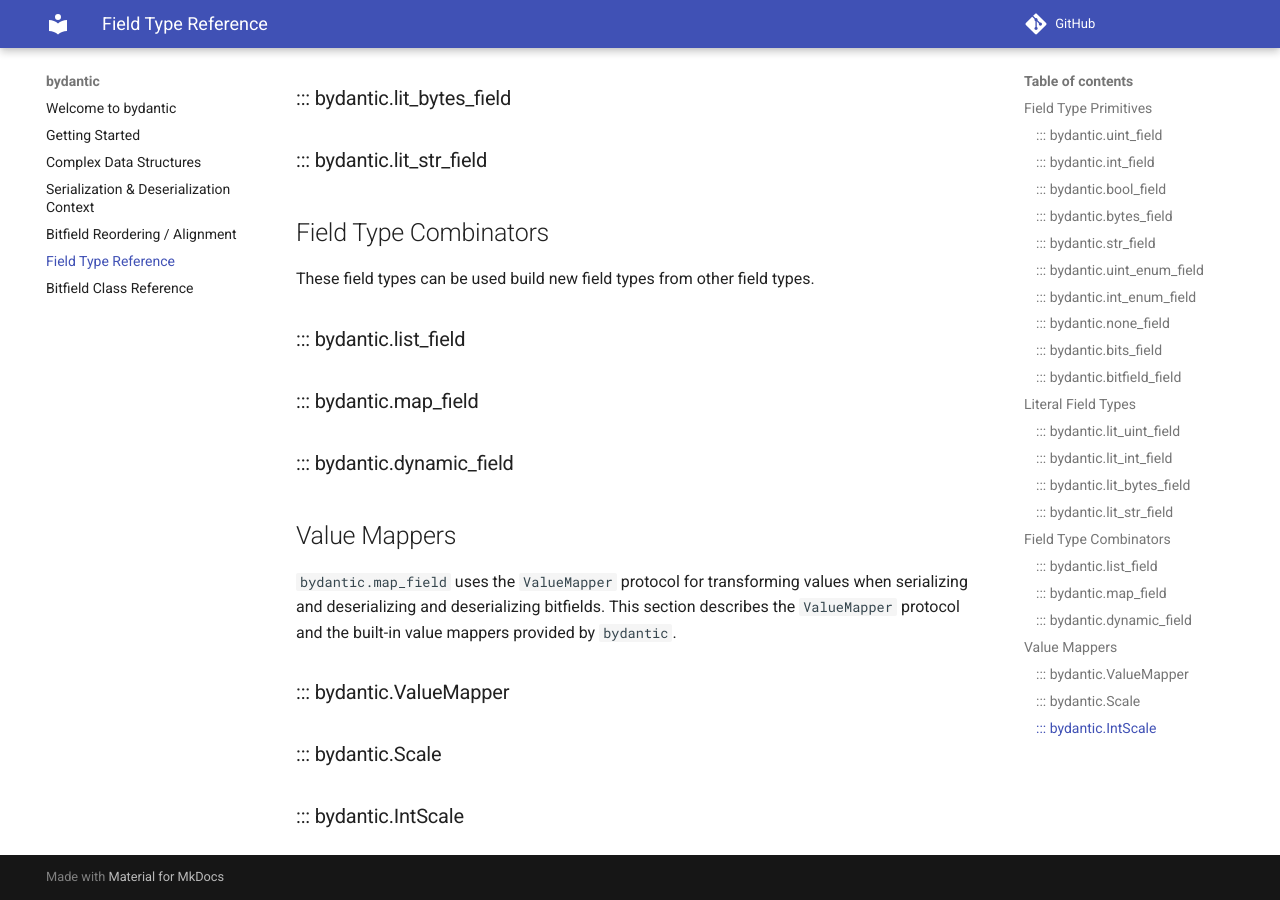
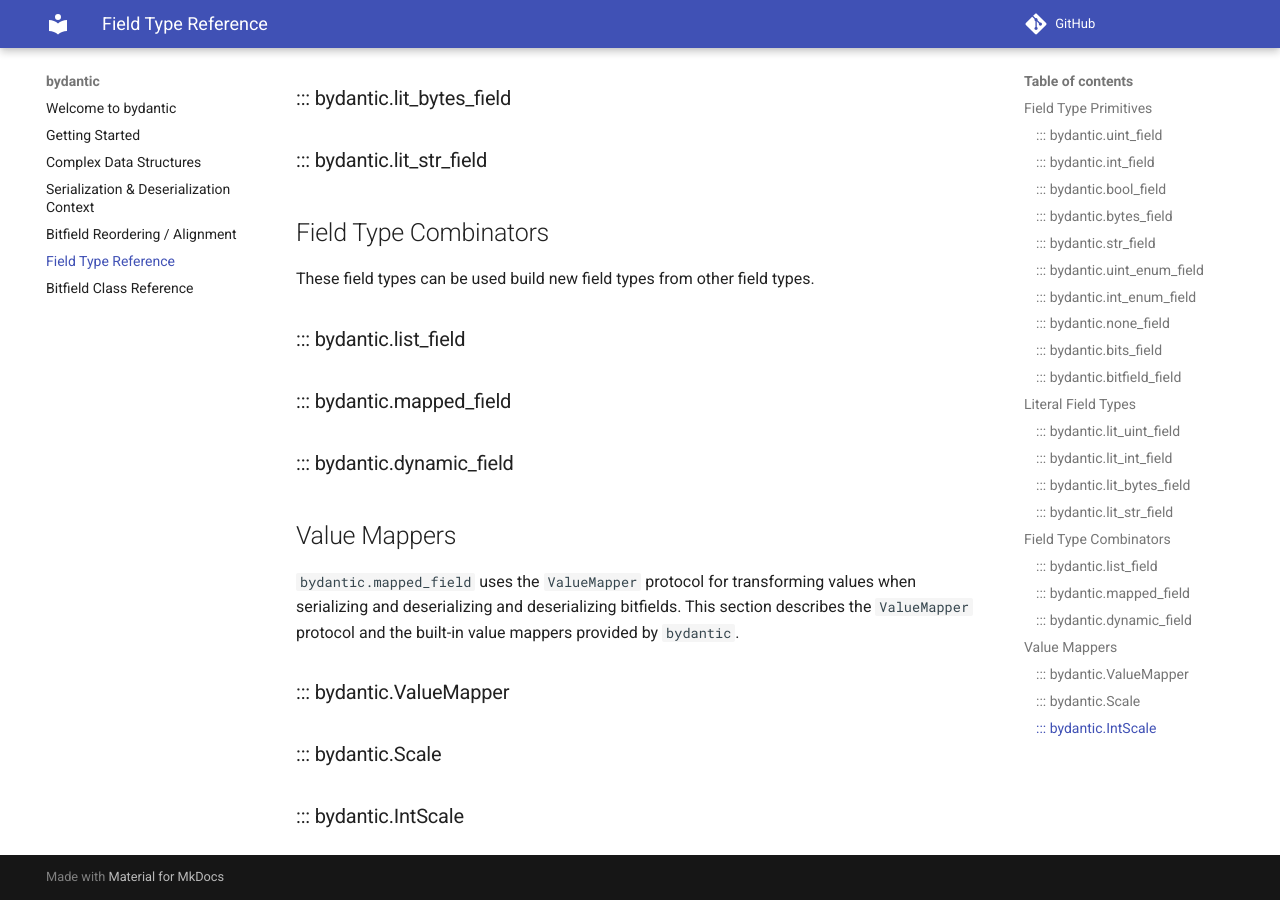
Before and after one commit to khusmann/bydantic, an MkDocs documentation site: the page built from docs/field-type-reference.md, in a window 1280 px wide and 900 px high, scrolled down 1117 px. Built offline with MkDocs 1.6.1 and Material for MkDocs 9.7.7, drawn with Linux system fonts in a browser that asks for light colours; comment, search, counter and statistics services are not loaded.

Commit message:
rename map_field -> mapped_field

```diff
--- a/docs/field-type-reference.md
+++ b/docs/field-type-reference.md
@@ -45,13 +45,13 @@ These field types can be used build new field types from other field types.
 
 ### ::: bydantic.list_field
 
-### ::: bydantic.map_field
+### ::: bydantic.mapped_field
 
 ### ::: bydantic.dynamic_field
 
 ## Value Mappers
 
-`bydantic.map_field` uses the `ValueMapper` protocol for transforming values
+`bydantic.mapped_field` uses the `ValueMapper` protocol for transforming values
 when serializing and deserializing and deserializing bitfields. This section
 describes the `ValueMapper` protocol and the built-in value mappers provided by
 `bydantic`.
--- a/docs/getting-started.md
+++ b/docs/getting-started.md
@@ -179,8 +179,8 @@ As you can see, everything "just works".
 In addition to the field types demonstrated above, bydantic supports a variety
 of other primitive field types, including fields for `bytes` and `str` values.
 These field types can be composed into more complex data structures using
-combinators like `list_field`, `map_field`, and `dynamic_field`, which will be
-introduced in the [next chapter](complex-data-structures.md) of the
+combinators like `list_field`, `mapped_field`, and `dynamic_field`, which will
+be introduced in the [next chapter](complex-data-structures.md) of the
 documentation.
 
 For a complete list of available field types and their usage, see the
@@ -253,4 +253,4 @@ handles serialization and deserialization for you.
 
 In the [next chapter](complex-data-structures.md), we'll explore how to define
 more complex data structures using nested bitfields and field combinators like
-`list_field`, `map_field`, and `dynamic_field`.
+`list_field`, `mapped_field`, and `dynamic_field`.
--- a/src/bydantic/__init__.py
+++ b/src/bydantic/__init__.py
@@ -15,7 +15,7 @@ from .core import (
     lit_str_field,
     list_field,
     dynamic_field,
-    map_field,
+    mapped_field,
     Bitfield,
     BitfieldConfig,
     ValueMapper,
@@ -36,7 +36,7 @@ __all__ = [
     "none_field",
     "bits_field",
     "bitfield_field",
-    "map_field",
+    "mapped_field",
     "list_field",
     "lit_uint_field",
     "lit_int_field",
```
Also changed, not shown: README.md (+1 -1 lines), docs/index.md (+1 -1 lines), 2 other files.
